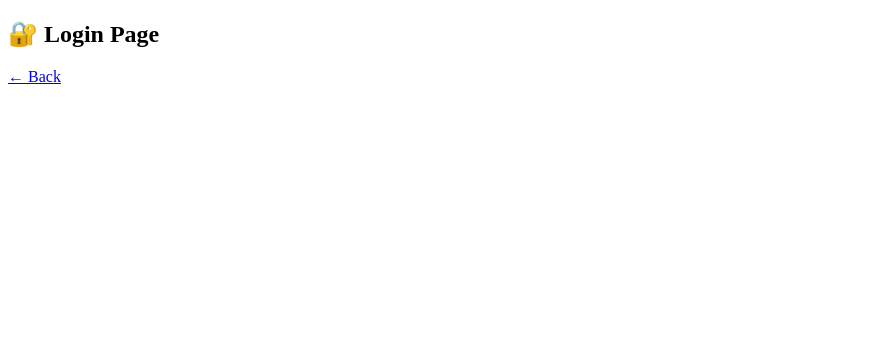
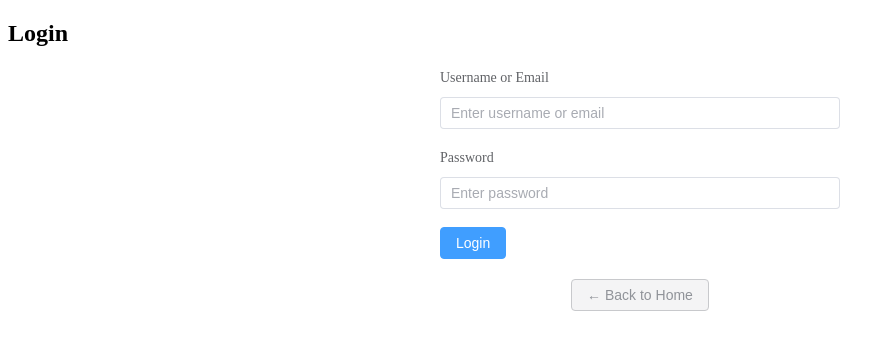
Before and after one commit to Aleksandar30/GameRoom, a Vue app in the folder frontend/: page /login in a window 1280 px wide. Shown: the top 350 px of the page, without its empty margins (0-894 px from the left). Built offline with nearby package versions, Linux system fonts and the light colour scheme; no server answers.

Commit message:
Zabranjen pristup login i register ako je korisnik ulogovan, dodato log out

```diff
--- a/frontend/src/router/index.ts
+++ b/frontend/src/router/index.ts
@@ -1,18 +1,41 @@
-// src/router/index.ts
 import { createRouter, createWebHistory } from 'vue-router'
 import LandingPage from '../views/LandingPage.vue'
 import Login from '../views/Login.vue'
 import Register from '../views/Register.vue'
 import GameLobby from '../views/GameLobby.vue'
+import type { NavigationGuardNext, RouteLocationNormalized } from 'vue-router'
+
+// Helper function to check if user is logged in
+function isAuthenticated(): boolean {
+    return !!sessionStorage.getItem('user') || !!sessionStorage.getItem('guestUser')
+}
 
 const routes = [
     { path: '/', component: LandingPage },
-    { path: '/login', component: Login },
-    { path: '/register', component: Register },
-    { path: '/lobby', component: GameLobby }, // for authenticated or guest
+
+    {
+        path: '/login',
+        component: Login,
+        beforeEnter: (_to: RouteLocationNormalized, _from: RouteLocationNormalized, next: NavigationGuardNext) => {
+            isAuthenticated() ? next('/lobby') : next()
+        }
+    },
+
+    {
+        path: '/register',
+        component: Register,
+        beforeEnter: (_to: RouteLocationNormalized, _from: RouteLocationNormalized, next: NavigationGuardNext) => {
+            isAuthenticated() ? next('/lobby') : next()
+        }
+    },
+
+    {
+        path: '/lobby',
+        component: GameLobby,
+    }
 ]
 
 export const router = createRouter({
     history: createWebHistory(),
-    routes,
+    routes
 })
--- a/frontend/src/views/GameLobby.vue
+++ b/frontend/src/views/GameLobby.vue
@@ -1,6 +1,32 @@
 <template>
-    <div>
+    <div class="lobby">
         <h2>🎮 Game Lobby</h2>
-        <router-link to="/">← Exit</router-link>
+
+        <el-button type="danger" plain @click="logout">
+            🔓 Logout
+        </el-button>
     </div>
 </template>
+
+<script lang="ts" setup>
+import { useRouter } from 'vue-router'
+
+const router = useRouter()
+
+function logout() {
+    sessionStorage.removeItem('user')
+    sessionStorage.removeItem('guestUser')
+    router.push('/')
+}
+</script>
+
+<style scoped>
+.lobby {
+    text-align: center;
+    margin-top: 100px;
+}
+
+.el-button {
+    margin-top: 20px;
+}
+</style>
--- a/frontend/src/views/Login.vue
+++ b/frontend/src/views/Login.vue
@@ -1,6 +1,65 @@
 <template>
-    <div>
-        <h2>🔐 Login Page</h2>
-        <router-link to="/">← Back</router-link>
+    <div class="login">
+        <h2>Login</h2>
+        <el-form @submit.prevent="login" label-position="top" :model="form" style="max-width: 400px; margin: auto;">
+            <el-form-item label="Username or Email">
+                <el-input v-model="form.identifier" placeholder="Enter username or email" />
+            </el-form-item>
+
+            <el-form-item label="Password">
+                <el-input v-model="form.password" placeholder="Enter password" type="password" show-password />
+            </el-form-item>
+
+            <el-form-item>
+                <el-button type="primary" @click="login">Login</el-button>
+            </el-form-item>
+        </el-form>
+
+        <el-alert v-if="error" type="error" :closable="false" :title="error"
+            style="max-width: 400px; margin: 10px auto;" />
+        <el-alert v-if="success" type="success" :closable="false" :title="success"
+            style="max-width: 400px; margin: 10px auto;" />
+
+        <div style="text-align: center; margin-top: 20px;">
+            <router-link to="/">
+                <el-button type="info" plain>← Back to Home</el-button>
+            </router-link>
+        </div>
     </div>
 </template>
+
+<script lang="ts" setup>
+import { ref } from 'vue'
+import axios from 'axios'
+import { useRouter } from 'vue-router'
+
+const router = useRouter()
+
+const form = ref({
+    identifier: '',
+    password: ''
+})
+
+const error = ref('')
+const success = ref('')
+
+async function login() {
+    error.value = ''
+    success.value = ''
+
+    try {
+        const res = await axios.post('http://localhost:3000/api/login', {
+            identifier: form.value.identifier,
+            password: form.value.password
+        })
+
+        // ✅ store user session or token
+        sessionStorage.setItem('user', JSON.stringify(res.data.user))
+
+        success.value = 'Login successful! Redirecting...'
+        setTimeout(() => router.push('/lobby'), 1000)
+    } catch (err: any) {
+        error.value = err.response?.data?.error || 'Login failed.'
+    }
+}
+</script>
```
Also changed, not shown: 1 other file (tests, documents, lock files or other folders).
